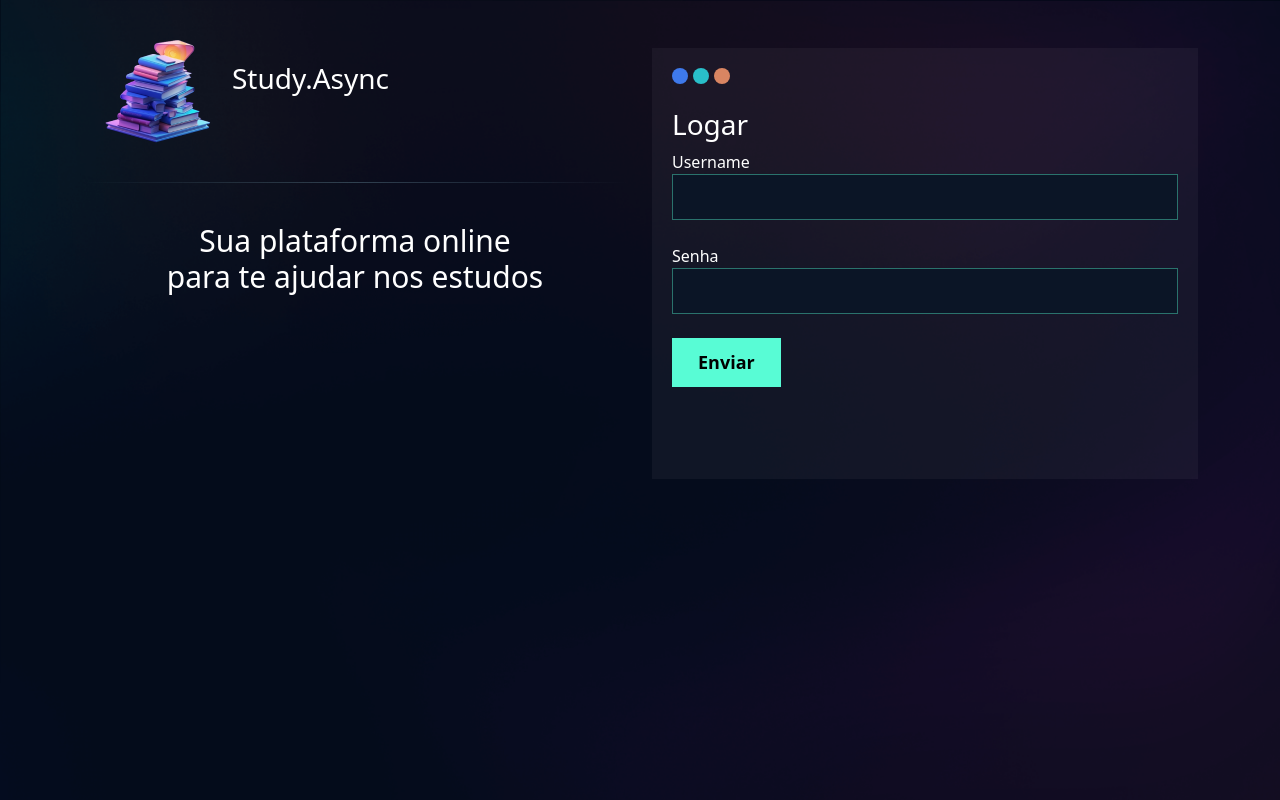
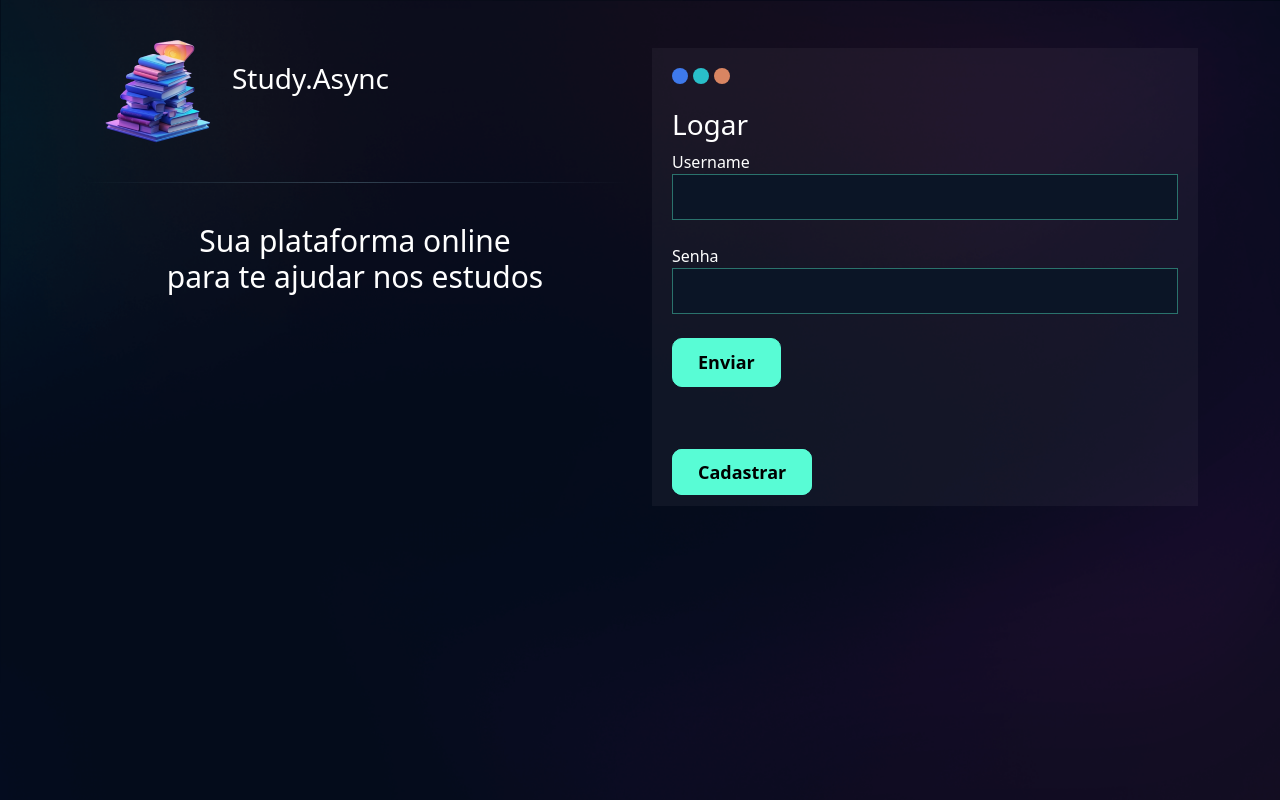
Before and after one commit to Gutis-007/Pytonando, a Django app: page /usuarios/logar/ in a window 1280 px wide. Run offline with Django 5.2, Linux system fonts and the light colour scheme.

Commit message:
Adição da rota index e botao de cadastro

```diff
--- a/study_async/urls.py
+++ b/study_async/urls.py
@@ -23,6 +23,7 @@ urlpatterns = [
     path('admin/', admin.site.urls),
     path('usuarios/', include('usuarios.urls')),
     path('flashcard/', include('flashcard.urls')),
+    path('', include('usuarios.urls')),
 ]
 
 urlpatterns += static(settings.STATIC_URL, document_root=settings.STATIC_ROOT)
--- a/templates/static/usuarios/css/cadastro.css
+++ b/templates/static/usuarios/css/cadastro.css
@@ -60,8 +60,10 @@
     background-color: #58fcd5;
     border: none;
     border: 1px solid #58fcd5;
+    border-radius: 10px;
     font-size: 18px;
     font-weight: bold;
     padding-left: 25px;
     padding-right: 25px;
+    color: #000000;
    }
--- a/usuarios/templates/login.html
+++ b/usuarios/templates/login.html
@@ -57,7 +57,9 @@
                             <br>
                             <br>
                         </form>
+                            <a class="btn-cadastro" style="border-radius: 10px; text-decoration: none; color: black;" href="{% url 'cadastro'%}">Cadastrar </a>
                     </div>
+
                 </div>
             </div>
         </div>
--- a/usuarios/urls.py
+++ b/usuarios/urls.py
@@ -5,4 +5,5 @@ urlpatterns = [
     path('cadastro/', views.cadastro, name='cadastro'),
     path('logar/', views.logar, name='login'),
     path('logout/', views.logout, name='logout'),
+    path('', views.index, name='index'),
 ]
--- a/usuarios/views.py
+++ b/usuarios/views.py
@@ -54,3 +54,6 @@ def logar(request):
 def logout(request):
    auth.logout(request)
    return redirect('/usuarios/logar')
+
+def index(request):
+   return redirect('/usuarios/logar')
```
